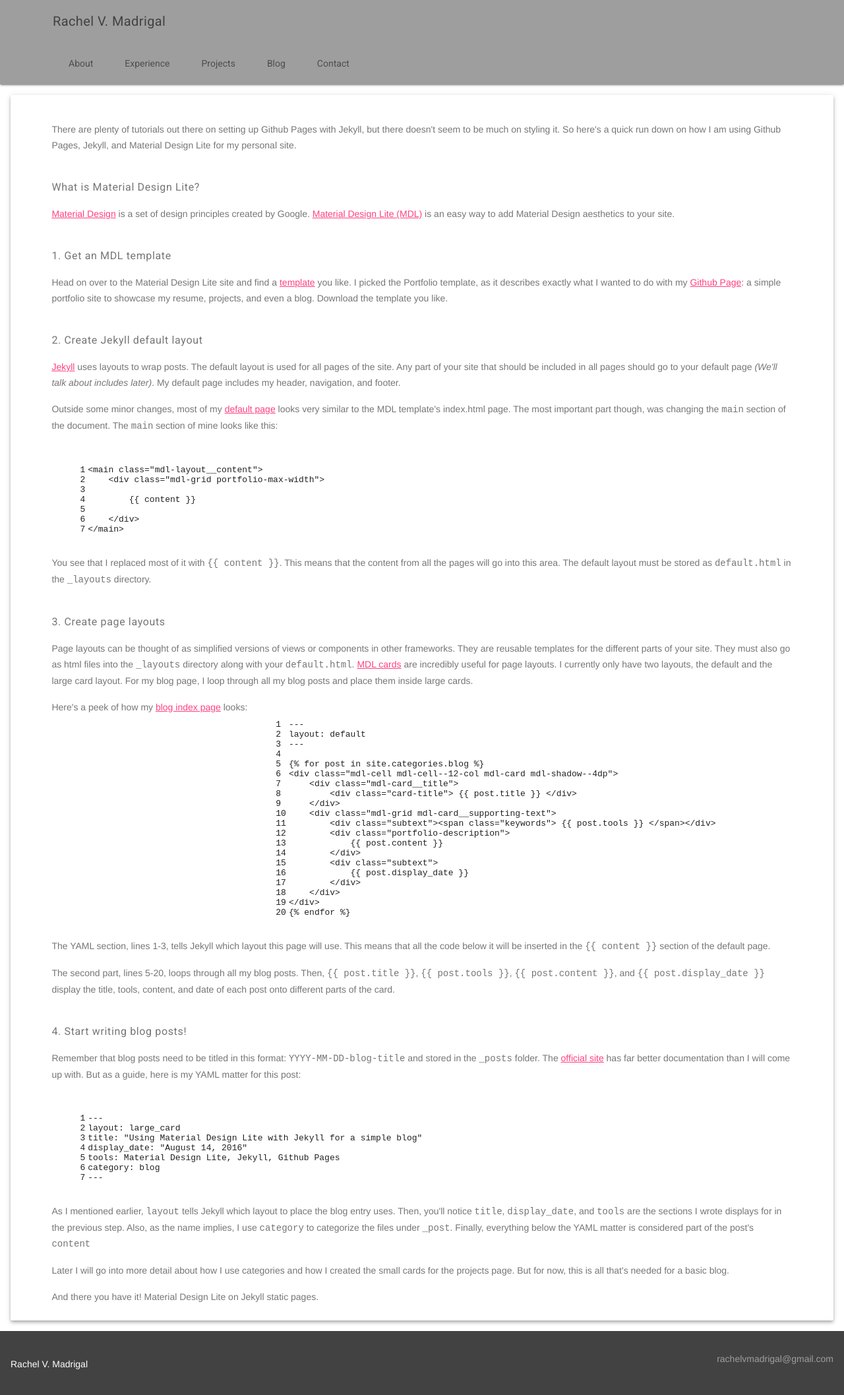
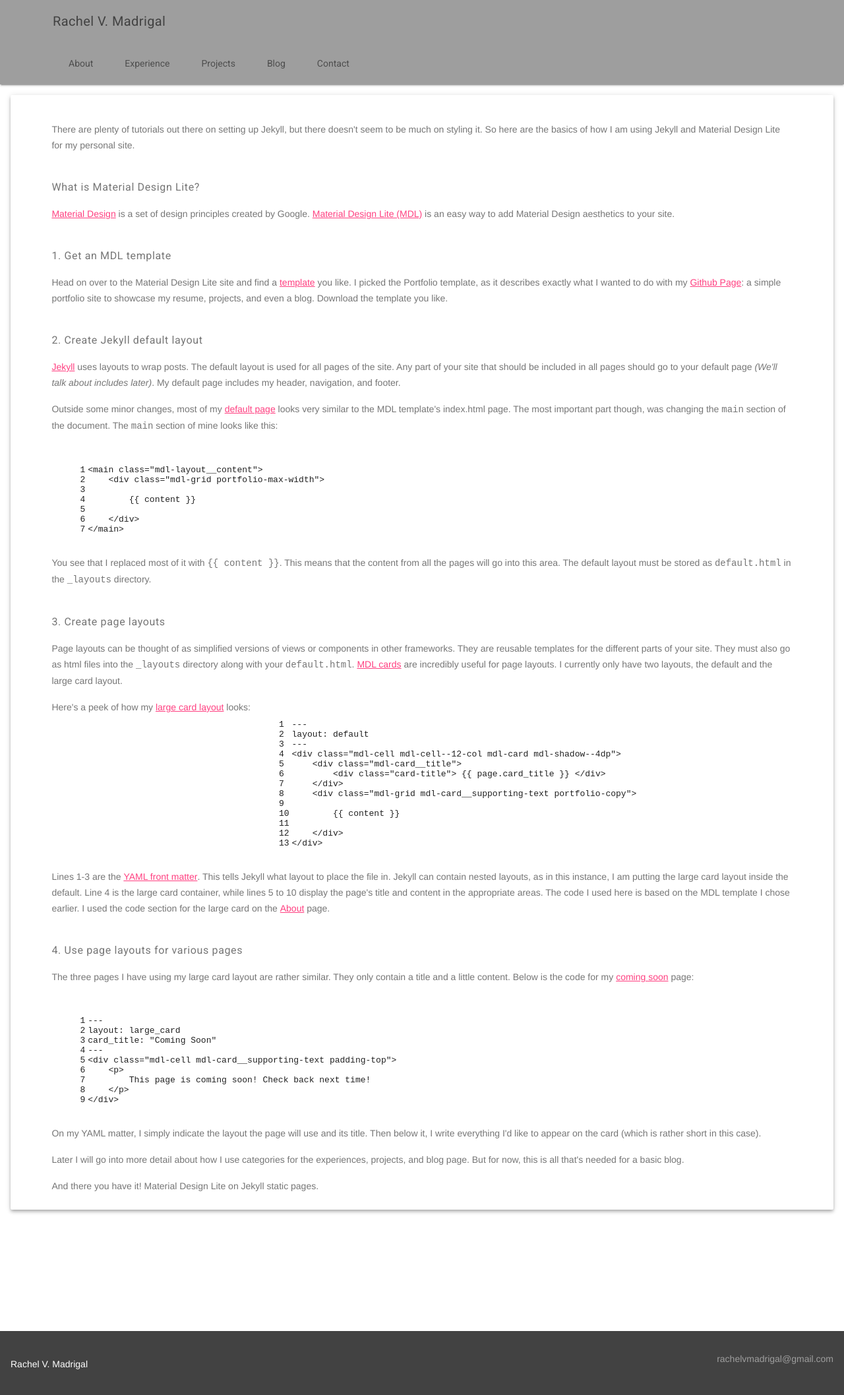
Before and after one commit to rachelmad/rachelmad.github.io, a Jekyll site: the page built from _posts/2016-08-14-material-design-jekyll.md, in a window 1280 px wide. Shown: the top 2115 px of the page at 66% size. Built offline with Jekyll 4.4.1, drawn with Linux system fonts in a browser that asks for light colours; nearby versions of some CDN libraries; some web fonts are replaced.

Commit message:
Edited content of MDL-jekyll to discuss page layouts in general instead of going into the blog page specifically

```diff
--- a/_posts/2016-08-14-material-design-jekyll.md
+++ b/_posts/2016-08-14-material-design-jekyll.md
@@ -6,9 +6,8 @@ category: blog
 ---
 
 <p>
-There are plenty of tutorials out there on setting up Github Pages with Jekyll,
-but there doesn't seem to be much on styling it. So here's a quick run down on how I
-am using Github Pages, Jekyll, and Material Design Lite for my personal site.
+There are plenty of tutorials out there on setting up Jekyll, but there doesn't seem to be much on styling it.
+So here are the basics of how I am using Jekyll and Material Design Lite for my personal site.
 </p>
 
 <h6>What is Material Design Lite?</h6>
@@ -19,21 +18,23 @@ am using Github Pages, Jekyll, and Material Design Lite for my personal site.
 <p>
 Head on over to the Material Design Lite site and find a <a href="https://getmdl.io/templates/index.html">template</a> you like.
 I picked the Portfolio template, as it describes exactly what I wanted to do with my
-<a href="https://pages.github.com/">Github Page</a>: a simple portfolio site to showcase
-my resume, projects, and even a blog. Download the template you like.
+<a href="https://pages.github.com/">Github Page</a>: a simple portfolio site to showcase my resume, projects, and even a blog.
+Download the template you like.
 </p>
 
 <h6>2. Create Jekyll default layout</h6>
 <p>
-<a href="https://jekyllrb.com/">Jekyll</a> uses layouts to wrap posts. The default layout is used for all pages of the site.
-Any part of your site that should be included in all pages should go to your default page <i>(We'll talk about includes later)</i>.
- My default page includes my header, navigation, and footer.
+<a href="https://jekyllrb.com/">Jekyll</a> uses layouts to wrap posts.
+The default layout is used for all pages of the site.
+Any part of your site that should be included in all pages should go to your default page
+<i>(We'll talk about includes later)</i>.
+My default page includes my header, navigation, and footer.
 </p>
 <p>
 Outside some minor changes, most of my
-<a href="https://github.com/rachelmad/rachelmad.github.io/blob/master/_layouts/default.html">default page</a>
- looks very similar to the MDL template's index.html page. The most important part
-though, was changing the <code>main</code> section of the document. The <code>main</code> section of mine looks like this:
+<a href="https://github.com/rachelmad/rachelmad.github.io/blob/master/_layouts/default.html">default page</a> looks very similar to the MDL template's index.html page.
+The most important part though, was changing the <code>main</code> section of the document.
+The <code>main</code> section of mine looks like this:
 </p>
 
 {% highlight html linenos %}
@@ -46,89 +47,83 @@ though, was changing the <code>main</code> section of the document. The <code>ma
 </main>
 {% endhighlight %}
 
-<br>
 <p>
-You see that I replaced most of it with <code>{% raw %}{{ content }}{% endraw %}</code>.
-This means that the content from all the pages will go into this area. The default layout must be stored as
-<code>default.html</code> in the <code>_layouts</code> directory.
+You see that I replaced most of it with
+<code>{% raw %}{{ content }}{% endraw %}</code>.
+This means that the content from all the pages will go into this area.
+The default layout must be stored as
+<code>default.html</code> in the
+<code>_layouts</code> directory.
 </p>
 
 <h6>3. Create page layouts</h6>
 <p>
 Page layouts can be thought of as simplified versions of views or components in other frameworks.
-They are reusable templates for the different parts of your site. They must also go as html files into the
- <code>_layouts</code> directory along with your <code>default.html</code>.
+They are reusable templates for the different parts of your site.
+They must also go as html files into the
+<code>_layouts</code> directory along with your
+<code>default.html</code>.
 <a href="https://getmdl.io/components/#cards-section">MDL cards</a> are incredibly useful for page layouts.
-I currently only have two layouts, the default and the large card layout. For my blog page,
-I loop through all my blog posts and place them inside large cards.
+I currently only have two layouts, the default and the large card layout.
 </p>
 <p>
-Here's a peek of how my <a href="https://github.com/rachelmad/rachelmad.github.io/blob/master/blog/index.html">blog index page</a>
- looks:
+Here's a peek of how my
+<a href="https://github.com/rachelmad/rachelmad.github.io/blob/master/_layouts/large_card.html">large card layout</a> looks:
 </p>
 
 {% highlight html linenos %}
 ---
 layout: default
 ---
-
-{% raw %}{% for post in site.categories.blog %}{% endraw %}
 <div class="mdl-cell mdl-cell--12-col mdl-card mdl-shadow--4dp">
     <div class="mdl-card__title">
-        <div class="card-title"> {% raw %}{{ post.title }}{% endraw %} </div>
+        <div class="card-title"> {% raw %}{{ page.card_title }}{% endraw %} </div>
     </div>
-    <div class="mdl-grid mdl-card__supporting-text">
-        <div class="subtext"><span class="keywords"> {% raw %}{{ post.tools }}{% endraw %} </span></div>
-        <div class="portfolio-description">
-            {% raw %}{{ post.content }}{% endraw %}
-        </div>
-        <div class="subtext">
-            {% raw %}{{ post.display_date }}{% endraw %}
-        </div>
+    <div class="mdl-grid mdl-card__supporting-text portfolio-copy">
+        {% raw %}
+        {{ content }}
+        {% endraw %}
     </div>
 </div>
-{% raw %}{% endfor %}{% endraw %}
-{% endhighlight %}
-
-<br>
-<p>
-The YAML section, lines 1-3, tells Jekyll which layout this page will use.
-This means that all the code below it will be inserted in the
- <code>{% raw %}{{ content }}{% endraw %}</code> section of the default page.
-</p>
-<p>
-The second part, lines 5-20, loops through all my blog posts.
-Then, <code>{% raw %}{{ post.title }}{% endraw %}</code>, <code>{% raw %}{{ post.tools }}{% endraw %}</code>,
- <code>{% raw %}{{ post.content }}{% endraw %}</code>, and <code>{% raw %}{{ post.display_date }}{% endraw %}</code>
- display the title, tools, content, and date of each post onto different parts of the card.
-</p>
-
-<h6>4. Start writing blog posts!</h6>
-<p>
-Remember that blog posts need to be titled in this format: <code>YYYY-MM-DD-blog-title</code> and stored in the
-<code>_posts</code> folder.
-The <a href="https://jekyllrb.com/docs/posts/">official site</a> has far better documentation than I will come up with.
-But as a guide, here is my YAML matter for this post:
-</p>
-
-{% highlight liquid linenos %}
----
-layout: large_card
-title: "Using Material Design Lite with Jekyll for a simple blog"
-display_date: "August 14, 2016"
-tools: Material Design Lite, Jekyll, Github Pages
-category: blog
----
 {% endhighlight %}
 
 <p>
-As I mentioned earlier, <code>layout</code> tells Jekyll which layout to place the blog entry uses. Then, you'll notice
- <code>title</code>, <code>display_date</code>, and <code>tools</code> are the sections I wrote displays for in the previous step.
- Also, as the name implies, I use <code>category</code> to categorize the files under <code>_post</code>.
-  Finally, everything below the YAML matter is considered part of the post's <code>content</code>
+Lines 1-3 are the
+<a href="https://jekyllrb.com/docs/frontmatter/">YAML front matter</a>.
+This tells Jekyll what layout to place the file in.
+Jekyll can contain nested layouts, as in this instance, I am putting the large card layout inside the default.
+Line 4 is the large card container, while lines 5 to 10 display the page's title and content in the appropriate areas.
+The code I used here is based on the MDL template I chose earlier.
+I used the code section for the large card on the
+<a href="https://getmdl.io/templates/portfolio/about.html">About</a> page.
+</p>
+
+<h6>4. Use page layouts for various pages</h6>
+<p>
+The three pages I have using my large card layout are rather similar.
+They only contain a title and a little content.
+Below is the code for my
+<a href="https://github.com/rachelmad/rachelmad.github.io/blob/master/coming-soon.html">coming soon</a> page:
+</p>
+
+{% highlight html linenos %}
+---
+layout: large_card
+card_title: "Coming Soon"
+---
+<div class="mdl-cell mdl-card__supporting-text padding-top">
+    <p>
+        This page is coming soon! Check back next time!
+    </p>
+</div>
+{% endhighlight %}
+
+<p>
+On my YAML matter, I simply indicate the layout the page will use and its title.
+Then below it, I write everything I'd like to appear on the card (which is rather short in this case).
 </p>
 <p>
-Later I will go into more detail about how I use categories and how I created the small cards for the projects page.
+Later I will go into more detail about how I use categories for the experiences, projects, and blog page.
 But for now, this is all that's needed for a basic blog.
 </p>
 
```
